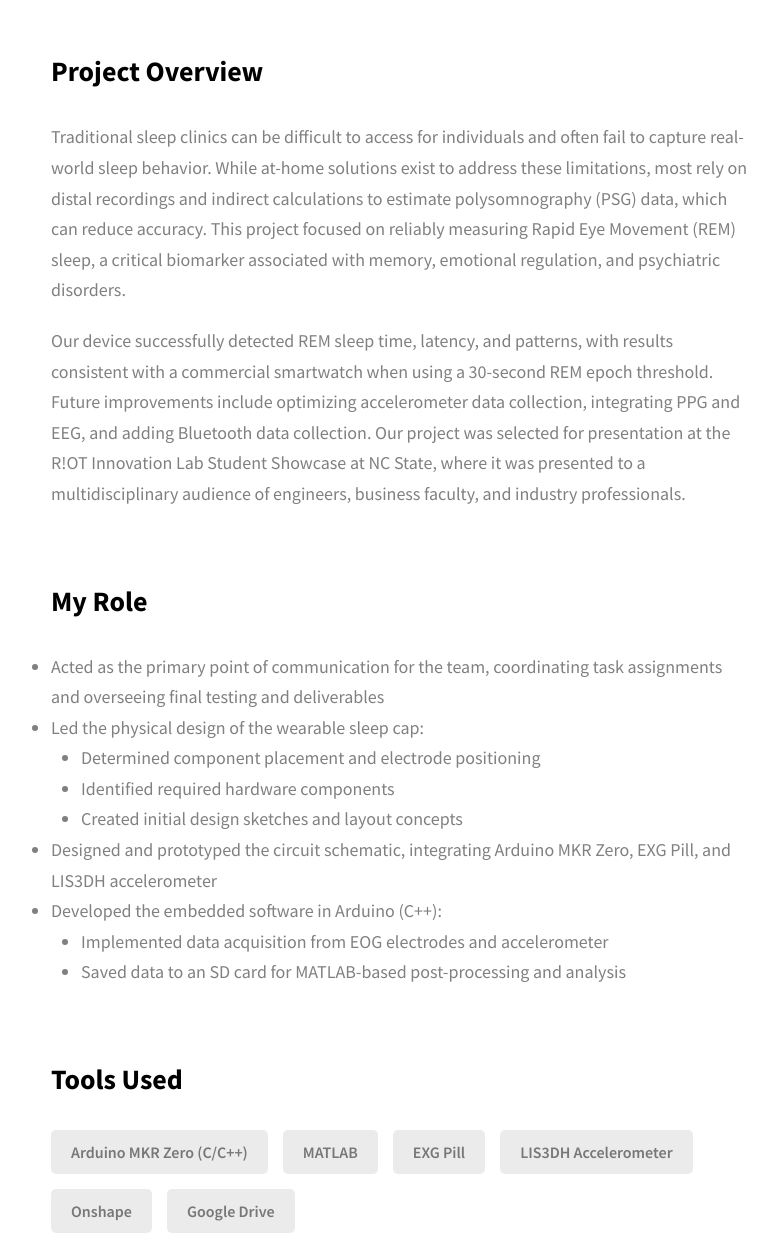
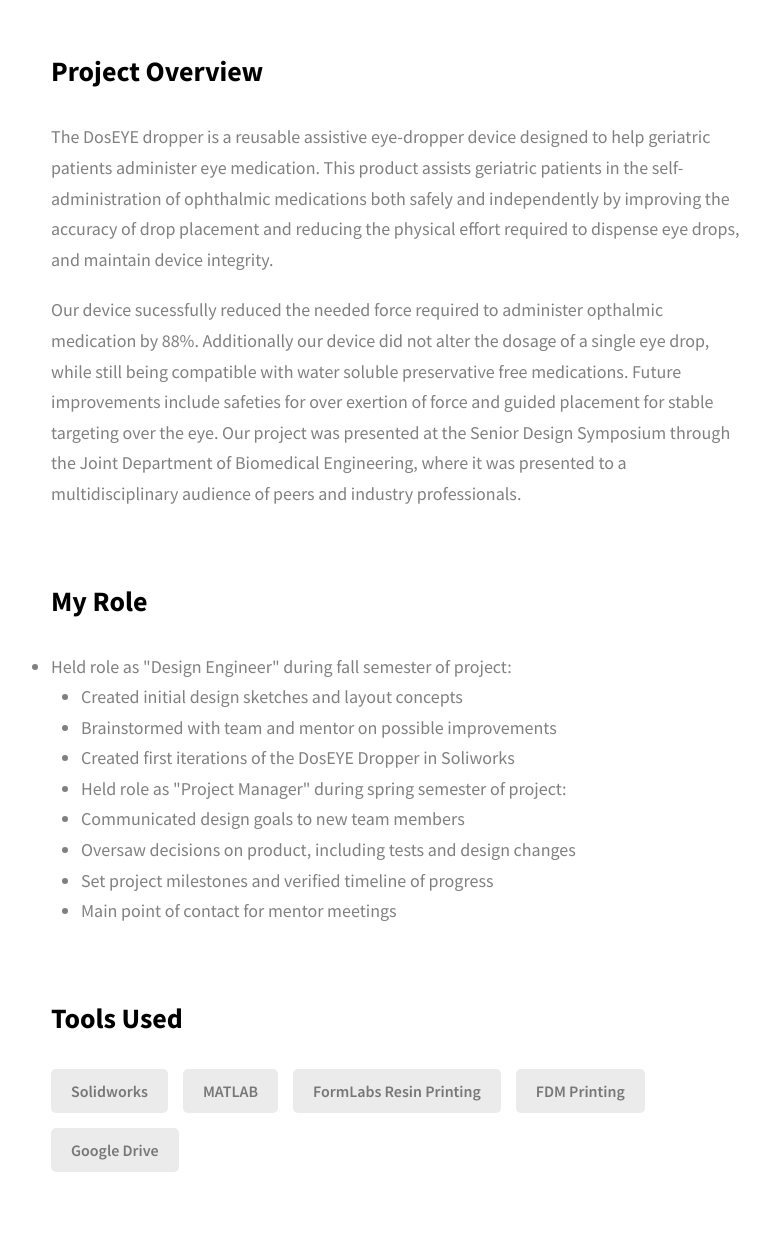
Before and after one commit to jessicaeng12/github-project-portfolio, a website: page project-6.html in a window 1280 px wide. Shown: the part 640-1891 px from the top of the page, without its empty margins (239-1016 px from the left). Drawn offline with Linux system fonts and the light colour scheme.

Commit message:
update project 6

```diff
--- a/project-6.html
+++ b/project-6.html
@@ -101,62 +101,51 @@
             <div class="project-details__desc">
               <h3 class="project-details__content-title">Project Overview</h3>
               <p class="project-details__desc-para">
-                Traditional sleep clinics can be difficult to access
-                for individuals and often fail to capture real-world sleep
-                behavior. While at-home solutions exist to address these
-                limitations, most rely on distal recordings and indirect
-                calculations to estimate polysomnography (PSG) data, which can
-                reduce accuracy. This project focused on reliably measuring
-                Rapid Eye Movement (REM) sleep, a critical biomarker
-                associated with memory, emotional regulation, and psychiatric
-                disorders.
+                The DosEYE dropper is a reusable assistive eye-dropper device designed
+                to help geriatric patients administer eye medication. This product assists
+                geriatric patients in the self-administration of ophthalmic medications both safely
+                and independently by improving the accuracy of drop placement and reducing
+                the physical effort required to dispense eye drops, and maintain device integrity.
               </p>
               <p class="project-details__desc-para">
-                Our device successfully detected REM sleep time, latency,
-                and patterns, with results consistent with a commercial
-                smartwatch when using a 30-second REM epoch threshold.
-                Future improvements include optimizing accelerometer data
-                collection, integrating PPG and EEG, and adding Bluetooth
-                data collection. Our project was selected for presentation
-                at the R!OT Innovation Lab Student Showcase at NC State,
-                where it was presented to a multidisciplinary audience of
-                engineers, business faculty, and industry professionals.
+                Our device sucessfully reduced the needed force required to administer
+                opthalmic medication by 88%. Additionally our device did not alter the
+                dosage of a single eye drop, while still being compatible with
+                water soluble preservative free medications. Future improvements
+                include safeties for over exertion of force and guided placement for stable
+                targeting over the eye. Our project was presented at the Senior Design Symposium through
+                the Joint Department of Biomedical Engineering, where it was presented to a multidisciplinary audience of
+                peers and industry professionals.
               </p>
             </div>
             <div class="project-details__desc">
               <h3 class="project-details__content-title">My Role</h3>
               <ul class="bulleted project-details__desc-para">
-                <li>Acted as the primary point of communication for the team, coordinating task assignments and overseeing final testing and deliverables</li>
-                <li>Led the physical design of the wearable sleep cap:</li>
-                <ul class="indent"><li>Determined component placement and electrode positioning</li>
-                <li>Identified required hardware components</li>
-                <li>Created initial design sketches and layout concepts</li></ul>
-                <li>Designed and prototyped the circuit schematic, integrating Arduino MKR Zero, EXG Pill, and LIS3DH accelerometer</li>
-                <li>Developed the embedded software in Arduino (C++):
-                <ul class="indent"><li>Implemented data acquisition from EOG electrodes and accelerometer</li>
-                <li>Saved data to an SD card for MATLAB-based post-processing and analysis</li></ul>
+                <li>Held role as "Design Engineer" during fall semester of project:</li>
+                <ul class="indent"><li>Created initial design sketches and layout concepts</li>
+                <ul class="indent"><li>Brainstormed with team and mentor on possible improvements</li>
+                <ul class="indent"><li> Created first iterations of the DosEYE Dropper in Soliworks</li>
+                <li>Held role as "Project Manager" during spring semester of project:</li>
+                <ul class="indent"><li>Communicated design goals to new team members</li>
+                <ul class="indent"><li>Oversaw decisions on product, including tests and design changes</li>
+                <ul class="indent"><li>Set project milestones and verified timeline of progress</li>
+                <li>Main point of contact for mentor meetings</li>
               </ul>
             </div>
             <div class="project-details__tools-used">
               <h3 class="project-details__content-title">Tools Used</h3>
               <div class="skills">
-                <div class="skills__skill">Arduino MKR Zero (C/C++)</div>
+                <div class="skills__skill">Solidworks</div>
                 <div class="skills__skill">MATLAB</div>
-                <div class="skills__skill">EXG Pill</div>
-                <div class="skills__skill">LIS3DH Accelerometer</div>
-                <div class="skills__skill">Onshape</div>
+                <div class="skills__skill">FormLabs Resin Printing</div>
+                <div class="skills__skill">FDM Printing</div>
                 <div class="skills__skill">Google Drive</div>
               </div>
             </div>
             <div class="project-details__showcase-img-cont">
             <img
-              src="./assets/png/REMposter.png"
+              src="./assets/jpeg/DosEYE Poster.jpg"
               alt="Project Poster"
-              class="project-details__showcase-img"
-            />
-            <img
-              src="./assets/png/REMcircuit.png"
-              alt="Project Circuit"
               class="project-details__showcase-img"
             />
           </div>
```
Also changed, not shown: index.html (+1 -1 lines), assets/jpeg/DosEYE Poster.jpg (added).
